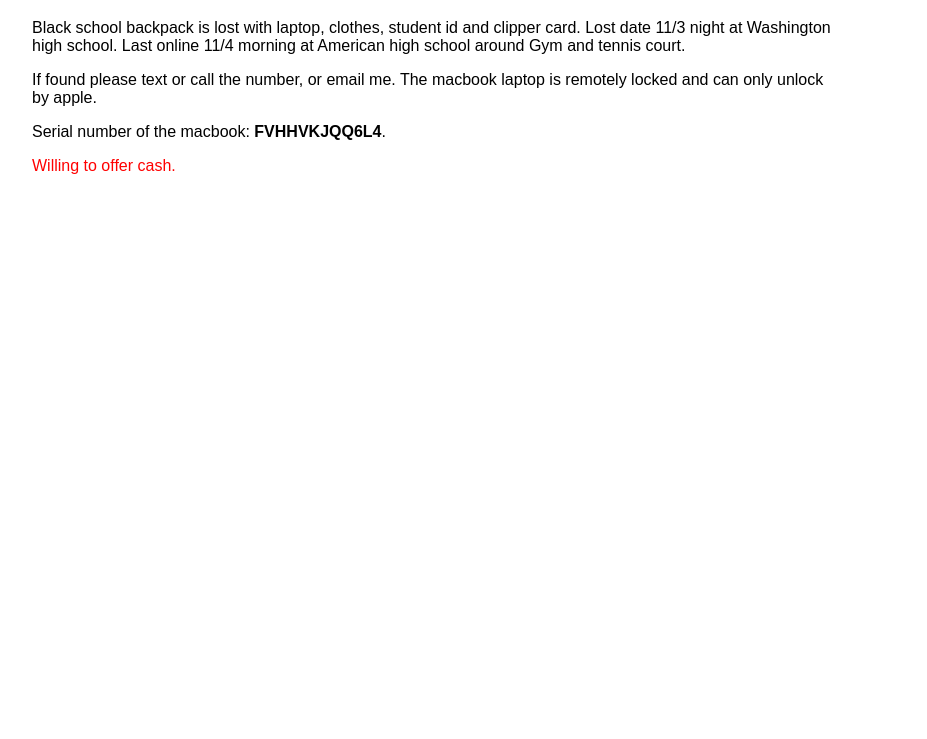
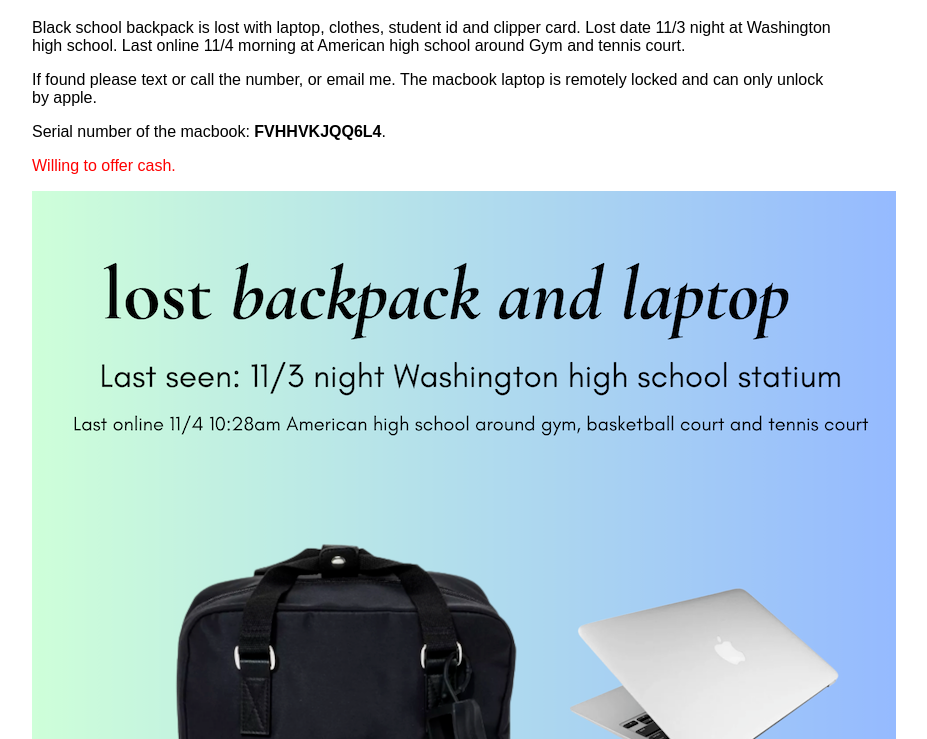
Before and after one commit to radiomusicians/radiomusicians.github.io, a plain HTML site: page index.html in a window 1280 px wide. Shown: the part 61-800 px from the top of the page, without its empty margins (208-1135 px from the left). Drawn offline with Linux system fonts and the light colour scheme.

Commit message:
Update index.html

```diff
--- a/index.html
+++ b/index.html
@@ -35,6 +35,8 @@
     <p class="highlight">
       Willing to offer cash.
     </p>
+
+    <img src="poster.png" alt="Poster with photo of the laptop and backpack" />
   </div>
 </body>
 </html>
```
